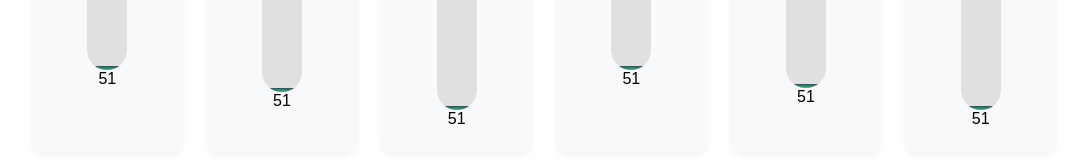
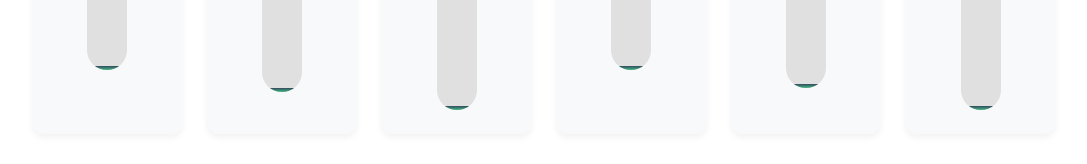
Before and after one commit to johnverberne/group-thermo, a Vue app in the folder vue-thermo/: page / in a window 1280 px wide. Shown: the part 492-656 px from the top of the page, without its empty margins (96-1183 px from the left). Built offline with nearby package versions, Linux system fonts and the light colour scheme; no server answers; the HTML template or start-up script is replaced by a standard one.

Commit message:
show scale afther vote

```diff
--- a/vue-thermo/src/App.vue
+++ b/vue-thermo/src/App.vue
@@ -46,6 +46,7 @@
     </section>
 
     <div v-else-if="canVote && hasVoted" class="thank-you">
+      <p>Scale 1 = low to 5 = high</p>
       <p>Thank you! Your vote has been submitted anonymously.</p>
     </div>
 
--- a/vue-thermo/src/components/Thermometer.vue
+++ b/vue-thermo/src/components/Thermometer.vue
@@ -6,10 +6,6 @@
       <div class="meter-fill" :style="{ height: fillPercentage + '%' }">
         <span class="score-label">{{ score }}</span>
       </div>
-    </div>
-    <div class="scale">
-      <span>5</span>
-      <span>1</span>
     </div>
   </div>
 </template>
```
